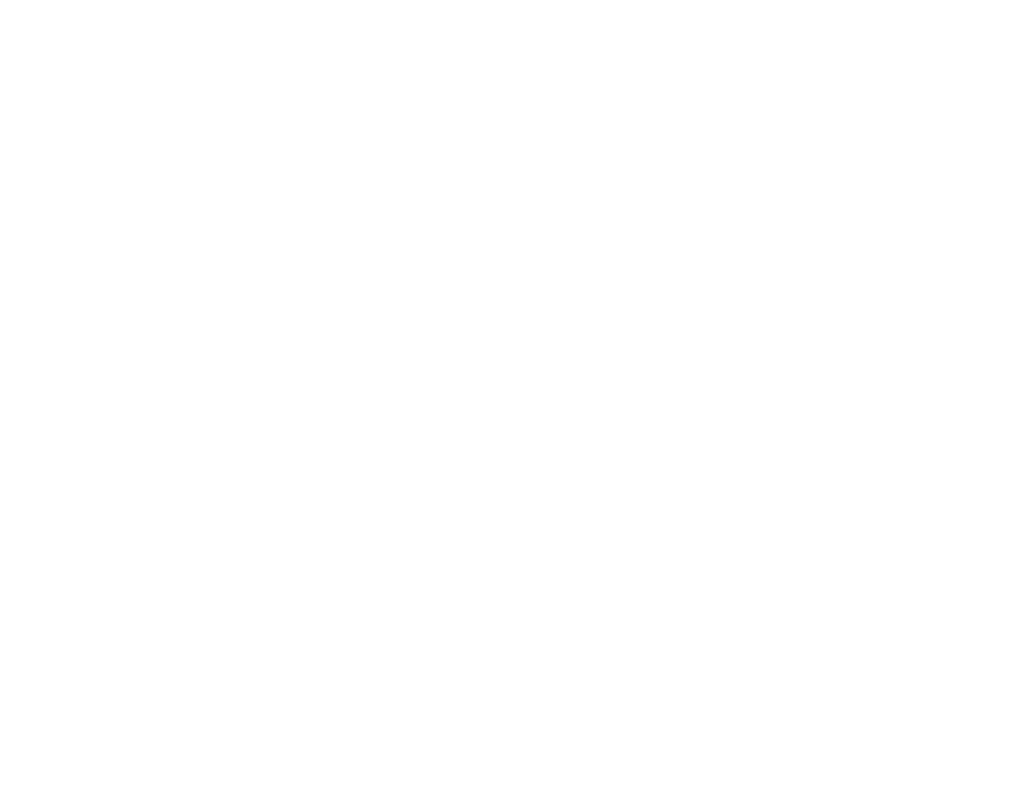
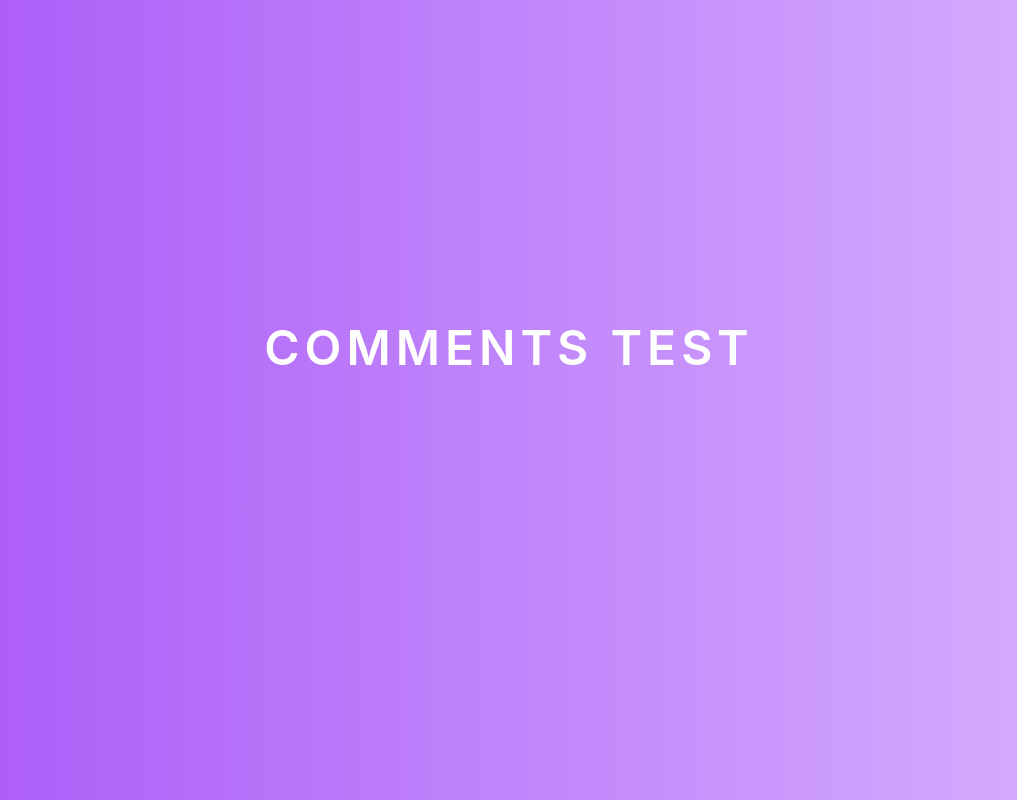
Before and after one commit to cblatt/OutlineMaster, a React (Create React App) app in the folder packages/frontend/: page /comments in a window 1280 px wide. Before the commit this address had no page. Shown: the whole page, without its empty margins (131-1148 px from the left). Built offline with nearby package versions, Linux system fonts and the light colour scheme.

Commit message:
Comments Component

```diff
--- a/packages/frontend/src/components/App.js
+++ b/packages/frontend/src/components/App.js
@@ -3,6 +3,7 @@ import { BrowserRouter as Router, Routes, Route } from "react-router-dom";
 import InstructorHome from "./InstructorHome";
 import Login from "./Login";
 import AdminHome from "./AdminHome";
+import OutlineComments from "./OutlineComments";
 import { AdminGuard } from "../guards/AdminGuard";
 
 function App() {
@@ -24,6 +25,11 @@ function App() {
                 element={<AdminHome></AdminHome>}
               />
             </Route>
+            <Route
+              exact
+              path="/comments"
+              element={<OutlineComments></OutlineComments>}
+            />
           </Routes>
         </Router>
       </div>
--- /dev/null
+++ b/packages/frontend/src/components/OutlineComments.js
@@ -0,0 +1,11 @@
+import React from "react";
+
+export default function OutlineComments() {
+  return (
+    <div className="min-h-screen bg-gradient-to-r from-purple-500 to-purple-300 ... text-gray-500 py-6 flex flex-col justify-center sm:py-12">
+      <h2 className="text-5xl text-center pb-24 text-white font-semibold uppercase tracking-[5px]">
+        Comments Test
+      </h2>
+    </div>
+  );
+}
```
